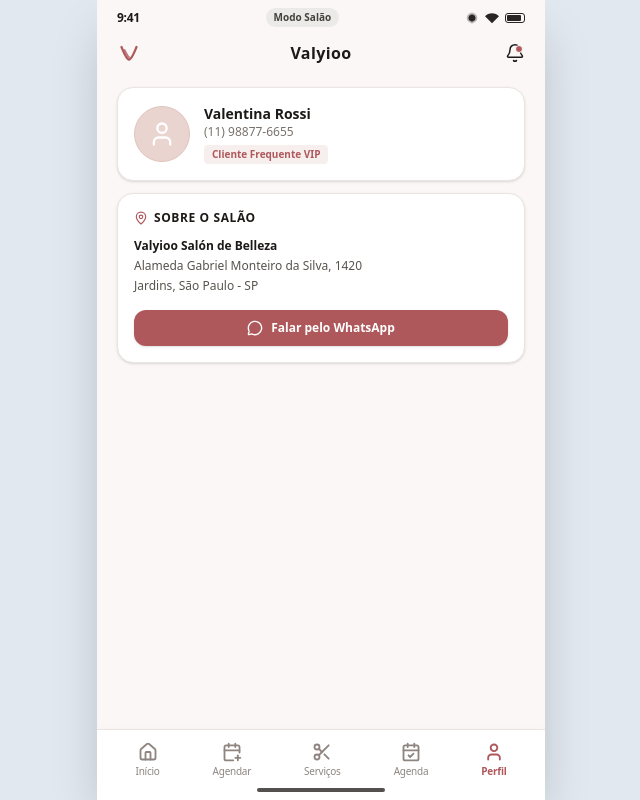
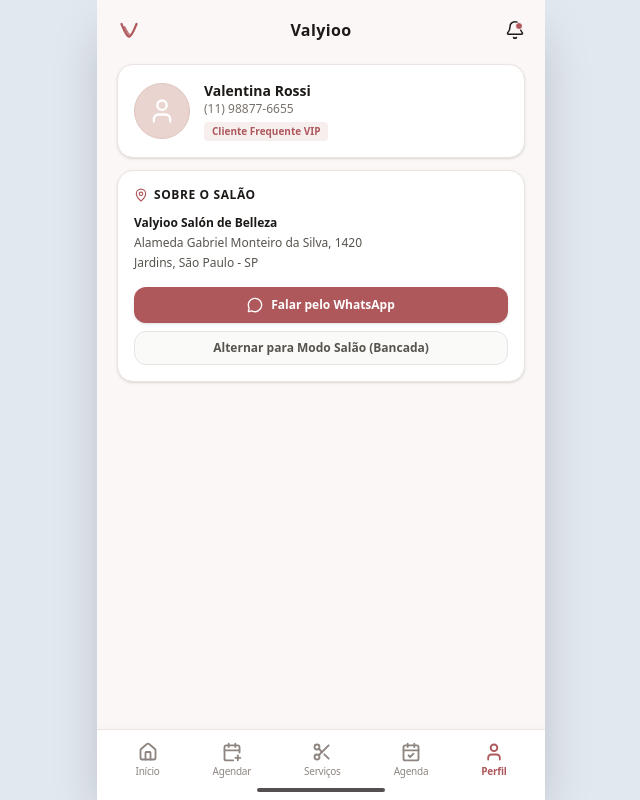
Before and after one commit to nexuscrwd/provagouapp, a React (Vite) app: page / in a window 1280 px wide. Both pictures are taken after a click on the button 818 px from the left and 113 px from the top of the page. Shown: the whole page, without its empty margins (319-959 px from the left). Built offline with nearby package versions, Linux system fonts and the light colour scheme.

Commit message:
feat(ui): remove simulated status bar
Cleaned up the UI by removing the top status bar to improve the layout and provide a more native experience. Moved the view mode toggle to the profile section.

```diff
--- a/src/components/ClientAppView.tsx
+++ b/src/components/ClientAppView.tsx
@@ -109,38 +109,10 @@
   return (
     <div
       id="valyioo-client-container"
-      className="flex-1 flex flex-col overflow-hidden relative select-none"
+      className="flex-1 flex flex-col overflow-hidden relative select-none pt-2"
       style={{ backgroundColor: bgColor }}
     >
-      {/* 1. TOP BAR / BARRA DE STATUS & CONTROLE DA BANCADA (Discreto) */}
-      <div className="px-5 pt-2 pb-1 flex items-center justify-between text-slate-800 shrink-0">
-        <span className="text-[12px] font-bold tracking-tight text-stone-900">9:41</span>
-
-        {/* Controle para o Dono do Salão alternar de volta à bancada */}
-        <button
-          onClick={toggleViewMode}
-          className="px-2 py-0.5 rounded-full bg-stone-200/70 hover:bg-stone-300/80 text-stone-700 text-[10px] font-semibold transition flex items-center gap-1"
-          title="Alternar de volta para o Modo Salão (Bancada)"
-        >
-          <span>Modo Salão</span>
-        </button>
-
-        {/* Ícones da Status Bar (Sinal, Wifi, Bateria) */}
-        <div className="flex items-center gap-1.5 text-stone-800">
-          <svg className="w-3.5 h-3.5 fill-current" viewBox="0 0 24 24">
-            <path d="M12 3c-4.97 0-9 4.03-9 9 0 2.12.74 4.07 1.97 5.61L12 22l7.03-4.39C20.26 16.07 21 14.12 21 12c0-4.97-4.03-9-9-9z" opacity="0.3"/>
-            <path d="M12 6c-3.31 0-6 2.69-6 6 0 1.41.49 2.71 1.31 3.74L12 18.5l4.69-2.76C17.51 14.71 18 13.41 18 12c0-3.31-2.69-6-6-6z"/>
-          </svg>
-          <svg className="w-3.5 h-3.5 fill-current" viewBox="0 0 24 24">
-            <path d="M12 4C7.31 4 3.07 5.9 0 8.98L12 21 24 8.98C20.93 5.9 16.69 4 12 4z"/>
-          </svg>
-          <div className="w-5 h-2.5 border border-stone-800 rounded-[3px] p-[1px] flex items-center">
-            <div className="h-full w-3.5 bg-stone-800 rounded-[1px]" />
-          </div>
-        </div>
-      </div>
-
-      {/* 2. HEADER DA MARCA (Inspirado exatamente em Valyioo) */}
+      {/* 1. HEADER DA MARCA (Inspirado exatamente em Valyioo) */}
       <div className="px-5 py-2.5 flex items-center justify-between shrink-0">
         {/* Monograma Estilizado à Esquerda */}
         <div className="w-8 flex items-center">
@@ -446,17 +418,24 @@
               </div>
 
               {/* Botões de Ação */}
-              <div className="pt-1 flex gap-2">
+              <div className="pt-1 flex flex-col gap-2">
                 <a
                   href={`https://wa.me/${activeSalon.phone_whatsapp.replace(/\D/g, '')}`}
                   target="_blank"
                   rel="noreferrer"
-                  className="flex-1 py-2.5 rounded-xl text-white text-xs font-bold flex items-center justify-center gap-2 shadow-sm transition active:scale-95"
+                  className="w-full py-2.5 rounded-xl text-white text-xs font-bold flex items-center justify-center gap-2 shadow-sm transition active:scale-95"
                   style={{ backgroundColor: primaryColor }}
                 >
                   <MessageCircle className="w-4 h-4" />
                   Falar pelo WhatsApp
                 </a>
+
+                <button
+                  onClick={toggleViewMode}
+                  className="w-full py-2 rounded-xl border border-stone-200 bg-stone-50 text-stone-600 text-xs font-semibold hover:bg-stone-100 transition active:scale-98"
+                >
+                  Alternar para Modo Salão (Bancada)
+                </button>
               </div>
             </div>
           </div>
```
Also changed, not shown: 1 other file (tests, documents, lock files or other folders).
